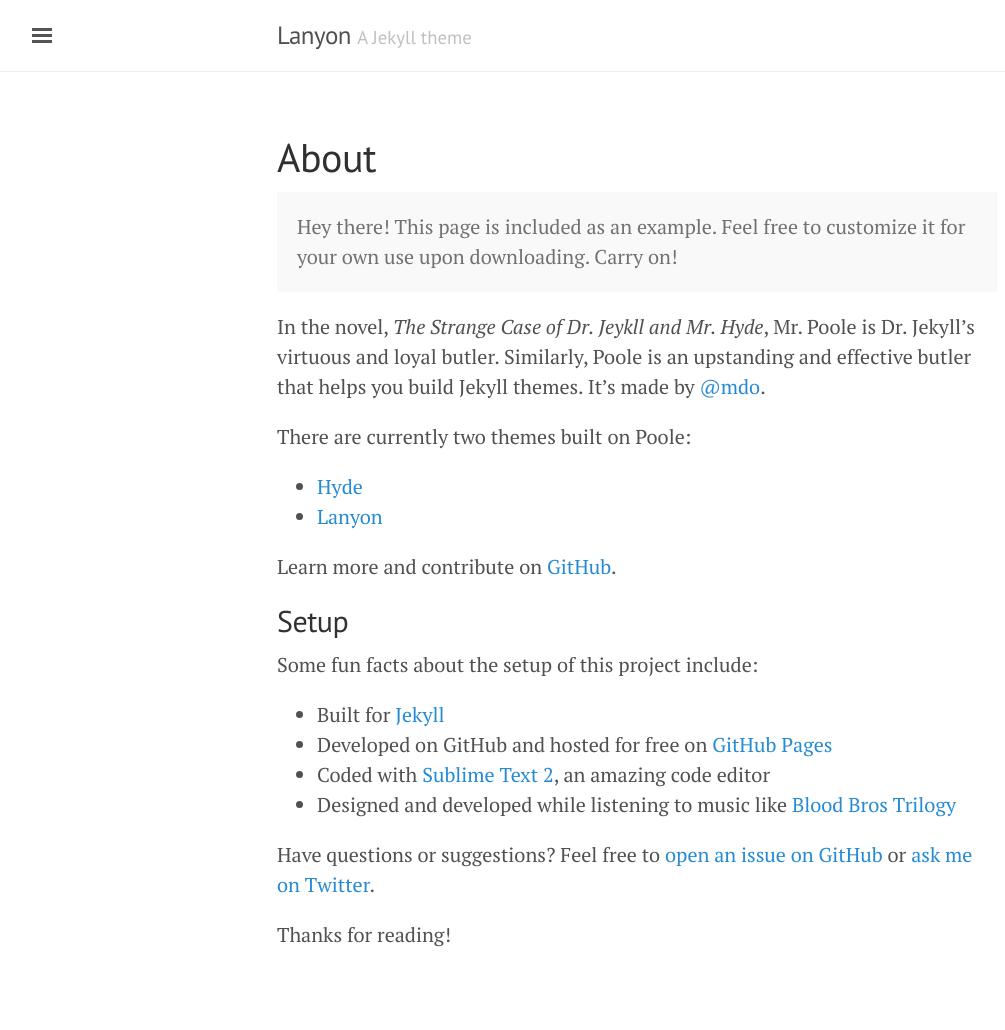
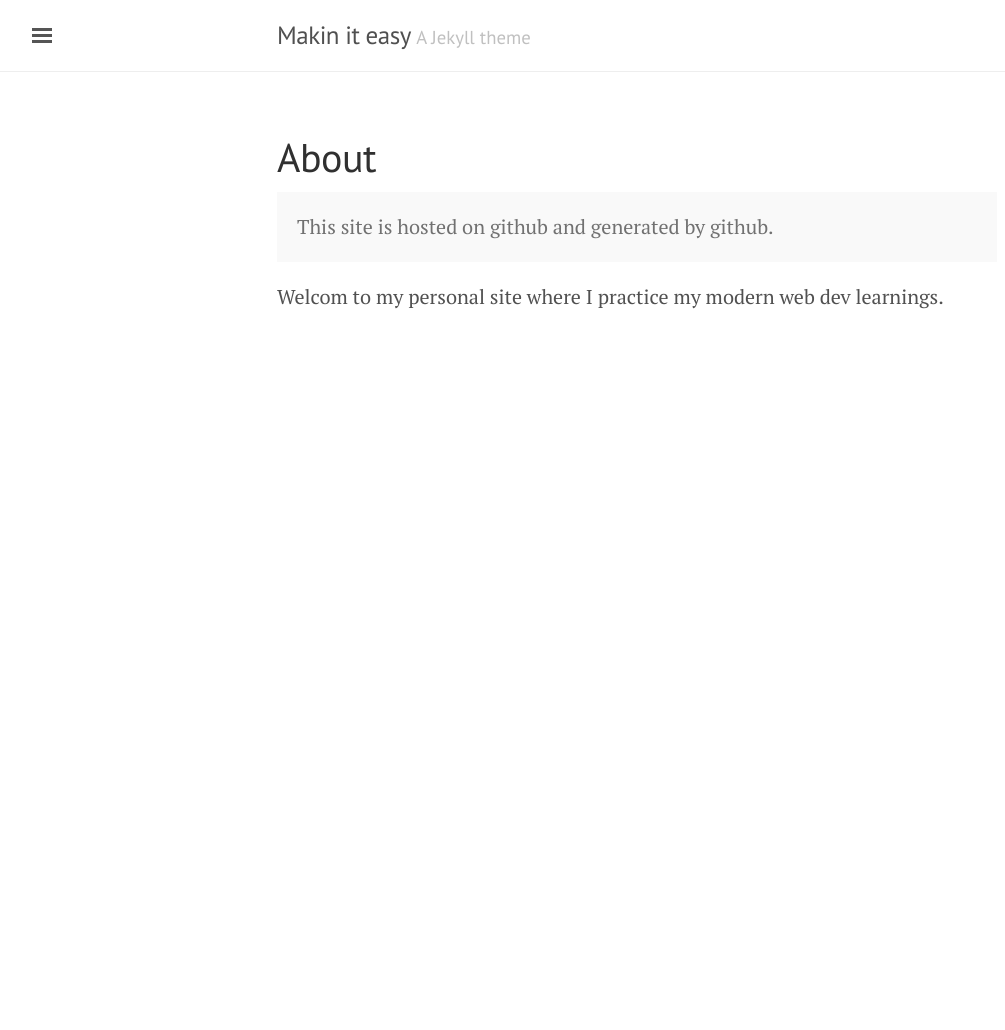
Before and after one commit to ezrider/photo-blog, a Jekyll site: the page built from about.md, in a window 1280 px wide. Shown: the whole page, without its empty margins (3-1008 px from the left). Built offline with Jekyll 4.4.1, drawn with Linux system fonts in a browser that asks for light colours; after the commit the page ends 900 px from its top, so only the background shows below that.

Commit message:
changes to config and about

```diff
--- a/_config.yml
+++ b/_config.yml
@@ -5,21 +5,22 @@ permalink:           pretty
 relative_permalinks: true
 
 # Setup
-title:               Lanyon
+title:               Makin it easy
 tagline:             'A Jekyll theme'
-description:         'A reserved <a href="http://jekyllrb.com" target="_blank">Jekyll</a> theme that places the utmost gravity on content with a hidden drawer. Made by <a href="https://twitter.com/mdo" target="_blank">@mdo</a>.'
-url:                 http://lanyon.getpoole.com
+description:         '  Thanks for all the fish '
+url:                 http://ezrider.github.io
 baseurl:             ''
 paginate:            5
 
 # About/contact
 author:
-  name:              Mark Otto
-  url:               https://twitter.com/mdo
-  email:             markdotto@gmail.com
+  name:              Mike Beaulieu
+  url:
+  email:             michael.e.beaulieu@gmail.com
 
 # Custom vars
 version:             1.0.0
 
 collections:
-- statusupdates
+  statusupdates:
+    output: true
--- a/about.md
+++ b/about.md
@@ -4,27 +4,7 @@ title: About
 ---
 
 <p class="message">
-  Hey there! This page is included as an example. Feel free to customize it for your own use upon downloading. Carry on!
+  This site is hosted on github and generated by github.
 </p>
 
-In the novel, *The Strange Case of Dr. Jeykll and Mr. Hyde*, Mr. Poole is Dr. Jekyll's virtuous and loyal butler. Similarly, Poole is an upstanding and effective butler that helps you build Jekyll themes. It's made by [@mdo](https://twitter.com/mdo).
-
-There are currently two themes built on Poole:
-
-* [Hyde](http://hyde.getpoole.com)
-* [Lanyon](http://lanyon.getpoole.com)
-
-Learn more and contribute on [GitHub](https://github.com/poole).
-
-## Setup
-
-Some fun facts about the setup of this project include:
-
-* Built for [Jekyll](http://jekyllrb.com)
-* Developed on GitHub and hosted for free on [GitHub Pages](https://pages.github.com)
-* Coded with [Sublime Text 2](http://sublimetext.com), an amazing code editor
-* Designed and developed while listening to music like [Blood Bros Trilogy](https://soundcloud.com/maddecent/sets/blood-bros-series)
-
-Have questions or suggestions? Feel free to [open an issue on GitHub](https://github.com/poole/issues/new) or [ask me on Twitter](https://twitter.com/mdo).
-
-Thanks for reading!
+Welcom to my personal site where I practice my modern web dev learnings.
```
